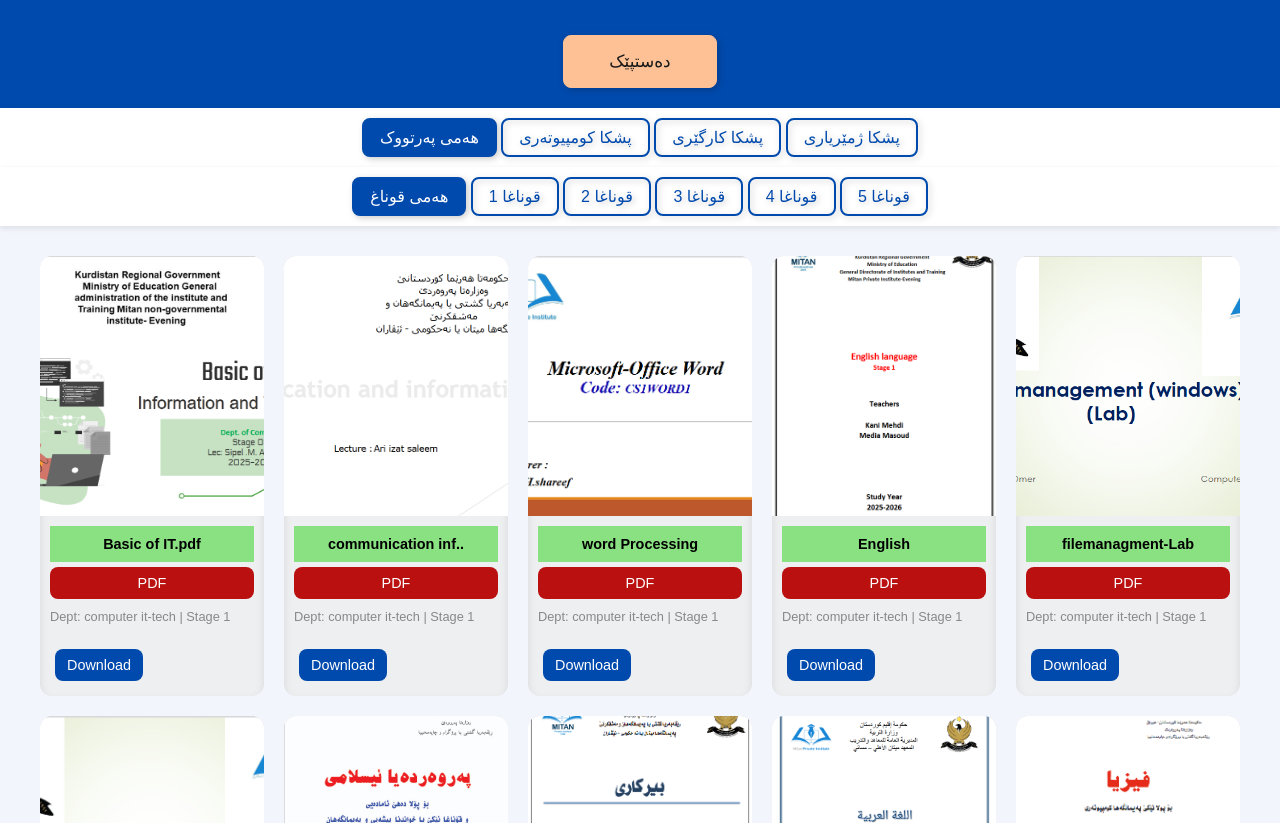
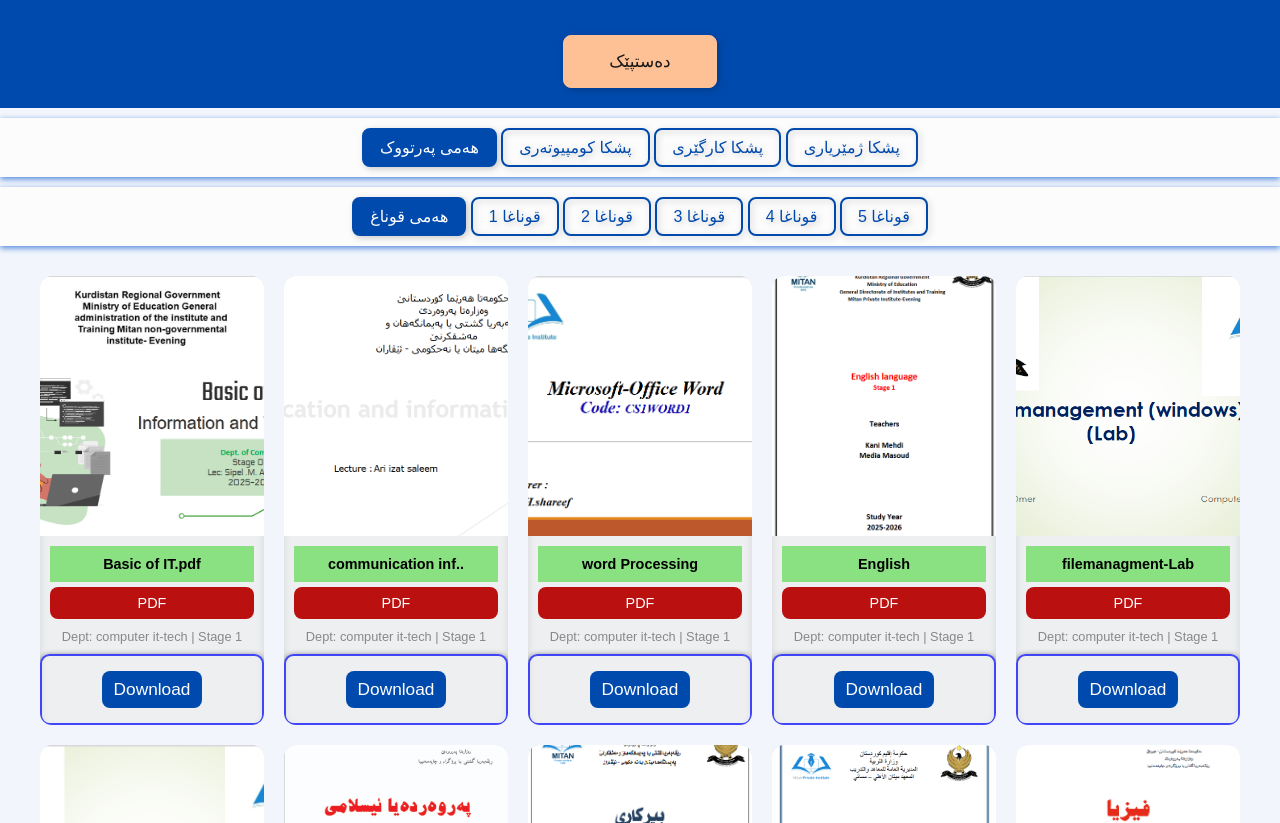
Before and after one commit to mitaninstitute/Private, a plain HTML site: page books.html in a window 1280 px wide. Shown: the part 129-952 px from the top of the page. Drawn offline with Linux system fonts and the light colour scheme.

Commit message:
Update style2.css

```diff
--- a/style2.css
+++ b/style2.css
@@ -3,6 +3,7 @@ body {
       font-family: 'Poppins', sans-serif;
       background-color: #f2f6fc;
       color: #222;
+      text-align: center;
     }
 
     header {
@@ -12,16 +13,18 @@ body {
       text-align: center;
       font-size: 1.8em;
       font-weight: 600;
+      margin-bottom: 10px;
     }
 
     nav {
       display: flex;
       justify-content: center;
       flex-wrap: wrap;
-      background: #fff;
-      box-shadow: 0 2px 6px rgba(0,0,0,0.1);
+      background: #fcfcfc;
+      box-shadow: 0 2px 6px rgb(2 83 205 / 69%);
       padding: 10px 0;
       gap: 10px;
+      margin-top: 10px;
     }
 
     nav button {
@@ -103,8 +106,13 @@ body {
 
     .buttons {
       display: flex;
-      justify-content: space-between;
-      padding: 15px;
+    padding: 15px;
+    box-shadow: 0 2px 6px rgb(30 36 46 / 88%);
+    border: 2px solid rgb(64 70 248);
+    border-radius: 0.5em;
+    font: 1.2em sans-serif;
+    align-items: center;
+    justify-content: center;
     }
 
     .btn {
```
